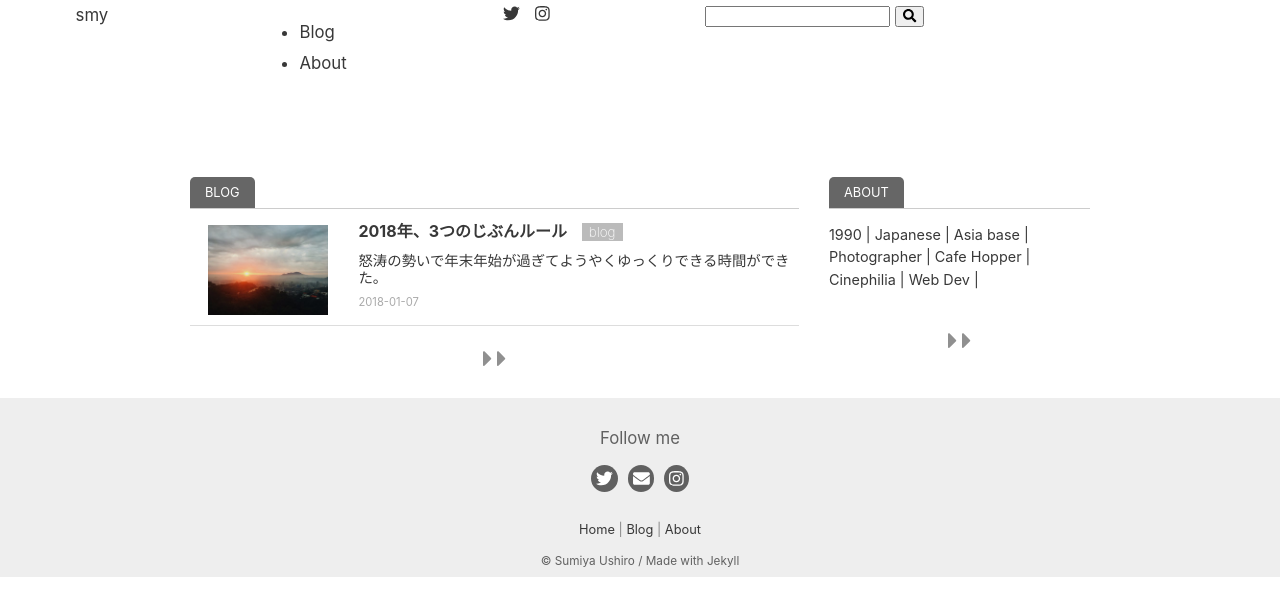
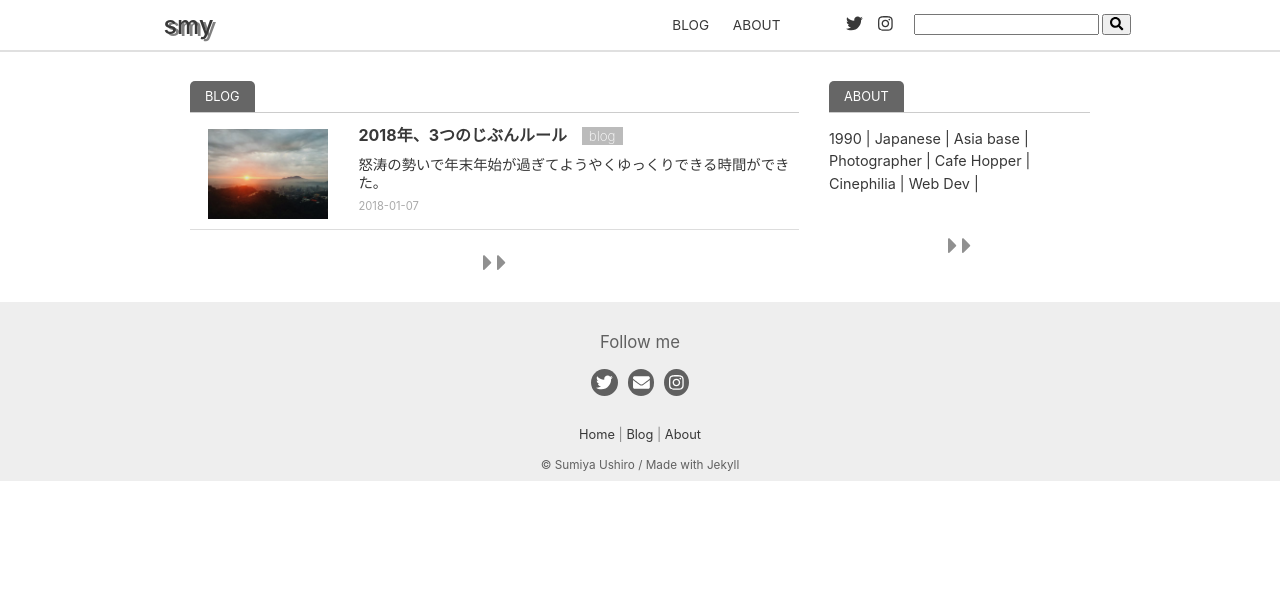
Before and after one commit to sumi0820/smy-jp-v1, a Jekyll site: the page built from index.md, in a window 1280 px wide. Shown: the top 616 px of the page. Built offline with Jekyll 4.4.1, drawn with Linux system fonts in a browser that asks for light colours; nearby versions of some CDN libraries.

Commit message:
initial commit

```diff
--- a/_sass/_layout-base.scss
+++ b/_sass/_layout-base.scss
@@ -28,7 +28,59 @@ body {
       }
 }
 
+nav {
+  height: 40px;
+  border-bottom: 2px solid #E0E0E0;
+  background-color: white;
+  padding-top: 10px;
+  position: fixed;
+  top:0;
+  width: 100%;
 
+
+  ul {
+    list-style: none;
+    margin: 0;
+    padding: 0;
+  }
+
+  li {
+    display: inline-block;
+    padding-left: 20px;
+
+    &:first-child {
+      padding-left: 0;
+    }
+  }
+
+  .nav-container {
+    margin: 0 auto;
+
+      .nav-left {
+          flex-basis: 20%;
+          font-size: 1.5em;
+          font-weight: 500;
+          margin-left: 15px;
+          position: left;
+          text-shadow: 3px 2px gray;
+      }
+
+      .nav-center {
+          flex-basis: 40%;
+          font-size: 0.85rem;
+          text-transform: uppercase;
+          text-align: right;
+      }
+
+      .nav-right {
+         flex-basis: 10%;
+         text-align: right;
+      }
+      .search_bar  {
+        font-size: 10px;
+      }
+    }
+}
 
 
 .top-container {
```
